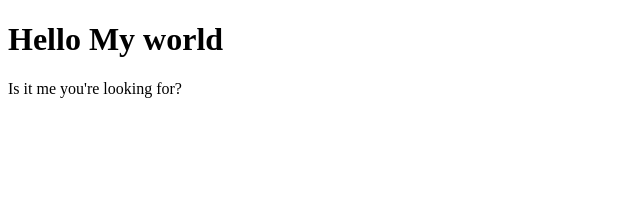
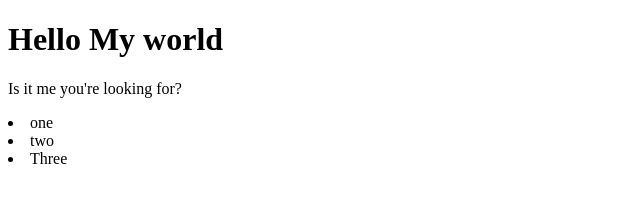
Before and after one commit to KariannNor/first-repo, a plain HTML site: page index.html in a window 1280 px wide. Shown: the whole page, without its empty margins (0-640 px from the left). Drawn offline with Linux system fonts and the light colour scheme.

Commit message:
Update index.html

```diff
--- a/index.html
+++ b/index.html
@@ -11,5 +11,8 @@
     <H1>Hello My world</H1>
     <p>Is it me you're looking for?</p>
 
+        <li>one</li>
+        <li>two</li>
+        <li>Three</li>
 </body>
 </html>
```
